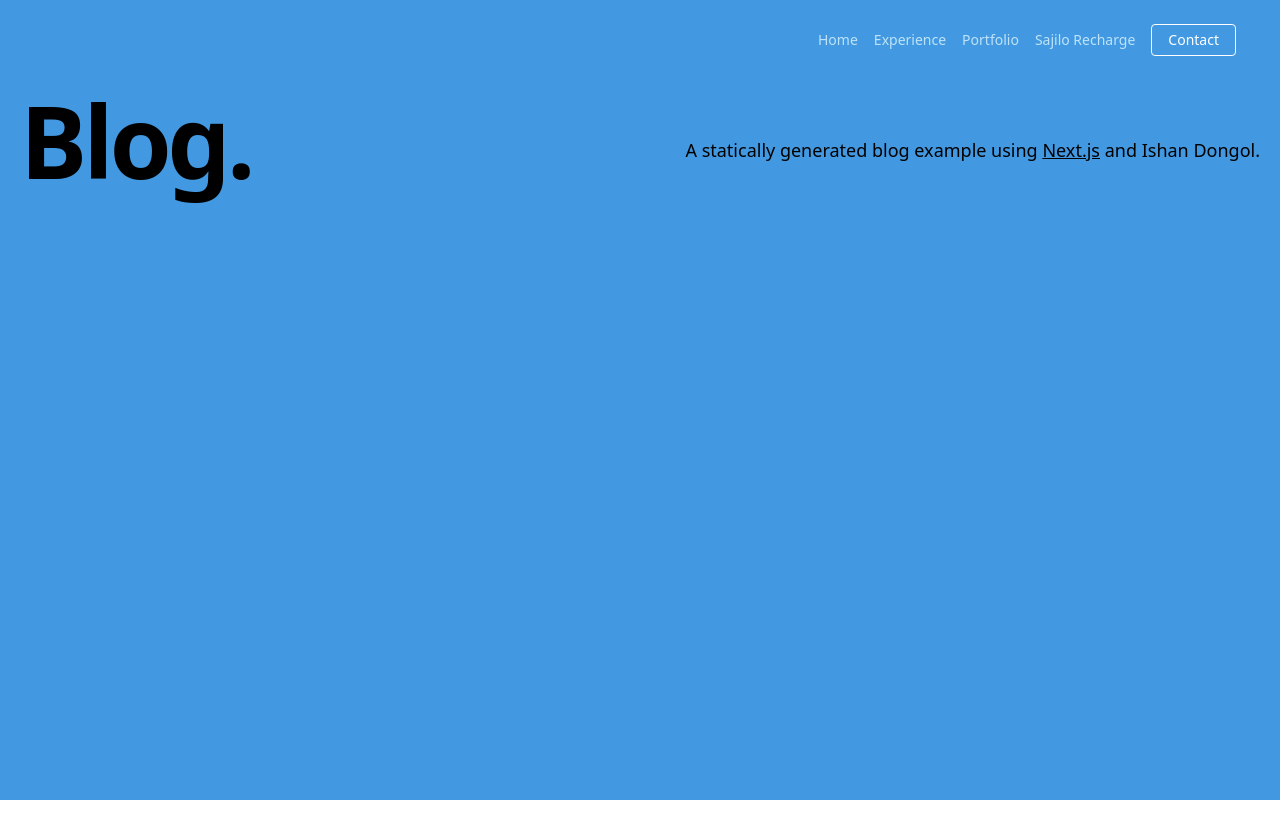
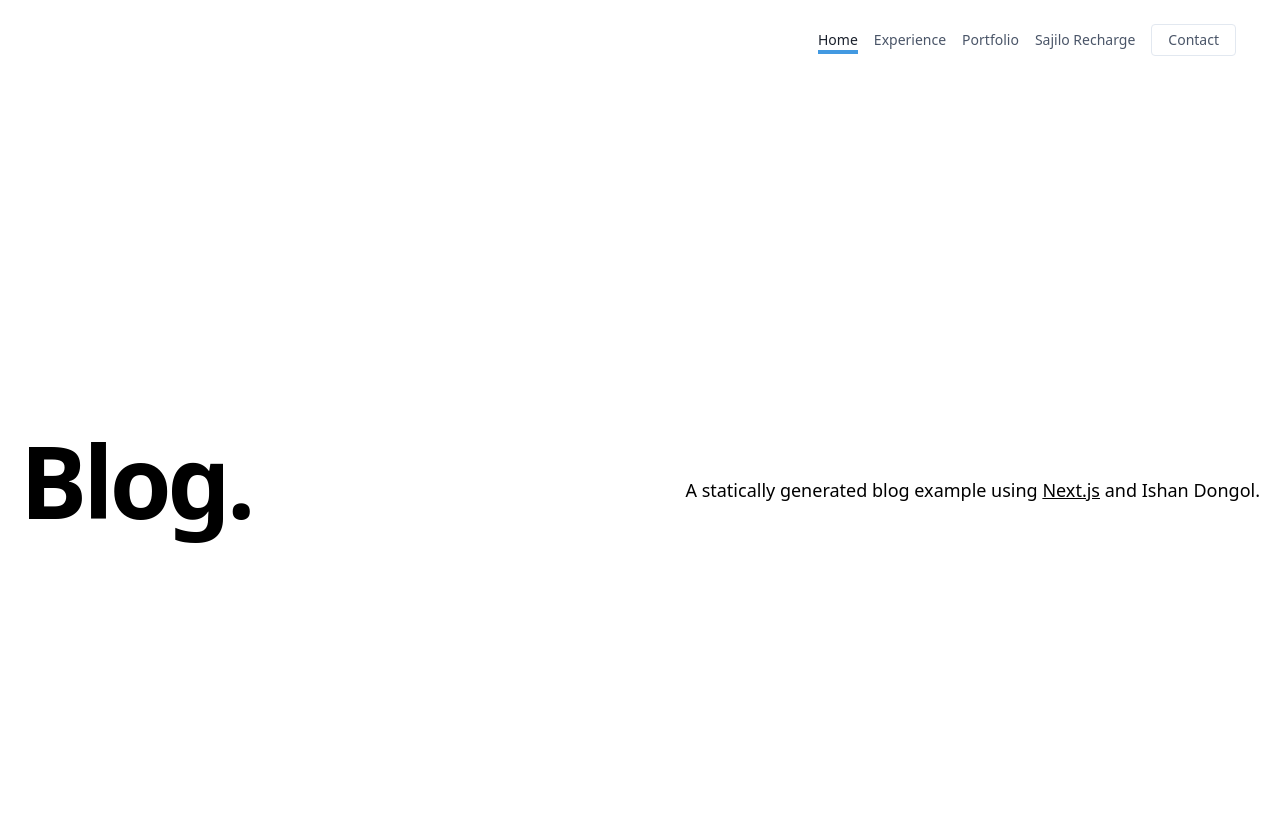
Before and after one commit to ishandongol/ishandongol.github.io, a Next.js app: page / in a window 1280 px wide. Shown: the top 838 px of the page. Before the commit the page ends 800 px from the top, so only its background shows below. Built offline with nearby package versions, Linux system fonts and the light colour scheme.

Commit message:
[DESIGN]

```diff
--- a/components/header.tsx
+++ b/components/header.tsx
@@ -1,5 +1,6 @@
 import Link from 'next/link'
 import Container from '../components/container'
+import {useRouter} from 'next/router'
 
 interface HeaderProps {
   className?: string
@@ -7,16 +8,18 @@ interface HeaderProps {
 interface HeaderItem {
   url: string;
   title: string;
+  dynamic?:boolean;
 }
 const headerItems: HeaderItem[] = [
   { url: '/', title: 'Home' },
   { url: '/experience', title: 'Experience' },
-  { url: '/portfolio', title: 'Portfolio' },
-  { url: '/portfolio/sajilorecharge', title: 'Sajilo Recharge' },
+  { url: '/portfolio', title: 'Portfolio',dynamic:true },
+  { url: '/portfolio/dynamic-routing', title: 'Sajilo Recharge' },
 ]
 const Header: React.FC<HeaderProps> = ({ className }) => {
+  const router = useRouter()
   return (
-    <nav className={`flex items-center justify-between flex-wrap bg-blue-500 p-6 ${className || ''}`}>
+    <nav className={`flex items-center justify-between flex-wrap p-6 ${className || ''}`}>
       <Container>
       {/* <div className="flex items-center flex-shrink-0 text-white mr-6">
         <Link href="/">
@@ -24,24 +27,24 @@ const Header: React.FC<HeaderProps> = ({ className }) => {
         </Link>
       </div> */}
       <div className="block lg:hidden">
-        <button className="flex items-center px-3 py-2 border rounded text-blue-200 border-blue-400 hover:text-white hover:border-white">
+        <button className="flex items-center px-3 py-2 border rounded text-gray-700 border-gray-700 hover:text-gray-800 hover:border-gray-800">
           <svg className="fill-current h-3 w-3" viewBox="0 0 20 20" xmlns="http://www.w3.org/2000/svg"><title>Menu</title><path d="M0 3h20v2H0V3zm0 6h20v2H0V9zm0 6h20v2H0v-2z" /></svg>
         </button>
       </div>
       <div className="block flex-grow lg:flex lg:items-center lg:w-auto text-right">
         <div className="text-sm lg:flex-grow">
           {headerItems.map((header) => {
-            const { url, title } = header;
+            const { url, title, dynamic } = header;
             return (
               <Link href={url}>
-                <a className="block mt-4 lg:inline-block lg:mt-0 text-blue-200 hover:text-white mr-4">
+                <a className={`block mt-4 lg:inline-block lg:mt-0 hover:text-gray-800 mr-4 ${dynamic ? (router.asPath.includes(url) ? 'text-gray-900 border-b-4 border-blue-500' : 'text-gray-700') : router.asPath === url ? 'text-gray-900 border-b-4 border-blue-500':'text-gray-700'}`}>
                   {title}
                 </a>
               </Link>
             )
           })}
           <Link href="/contact">
-          <a className="inline-block text-sm px-4 py-2 leading-none border rounded text-white border-white hover:border-transparent hover:text-blue-500 hover:bg-white mt-4 lg:mt-0">Contact</a>
+          <a className={`inline-block text-sm px-4 py-2 leading-none border rounded ${router.asPath === '/contact' ? ' bg-blue-500 text-white':'text-gray-700'} hover:border-gray-800 hover:text-white hover:bg-gray-800 mt-4 lg:mt-0`}>Contact</a>
         </Link>
         </div>
       </div>
--- a/components/home-layout.tsx
+++ b/components/home-layout.tsx
@@ -9,7 +9,7 @@ const HomeLayout = ({ children }: Props) => {
     return (
         <>
             <Meta />
-            <div className="h-screen bg-blue-500">
+            <div className="min-h-screen">
                 <Header />
                 <main>{children}</main>
             </div>
--- a/components/intro.tsx
+++ b/components/intro.tsx
@@ -2,7 +2,7 @@ import { CMS_NAME } from '../lib/constants'
 
 const Intro = () => {
   return (
-    <section className="flex-col md:flex-row flex items-center md:justify-between mb-16 md:mb-12">
+    <section className="flex-col md:flex-row flex items-center md:justify-between mb-16 md:mb-12 h-screen">
       <h1 className="text-6xl md:text-8xl font-bold tracking-tighter leading-tight md:pr-8">
         Blog.
       </h1>
```
